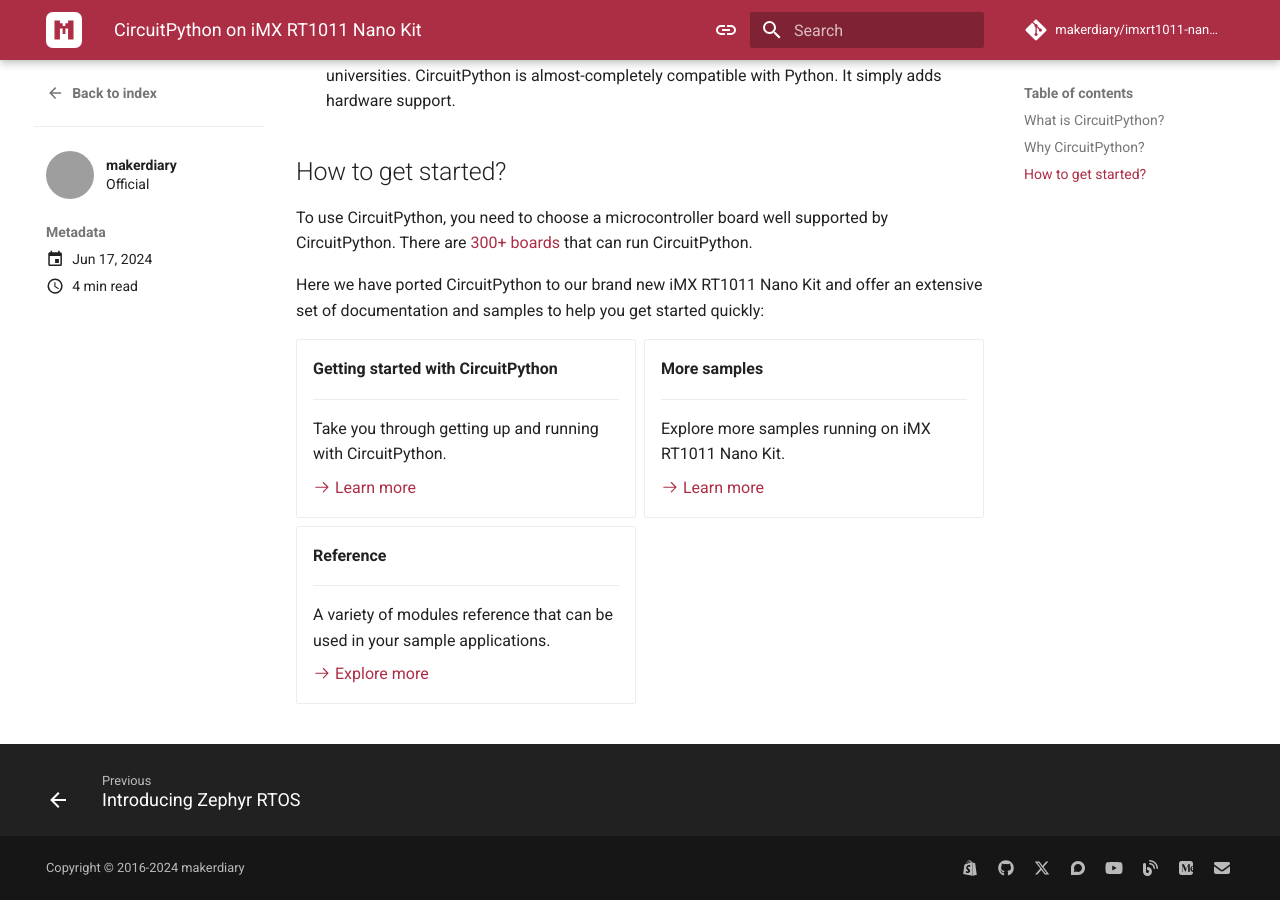
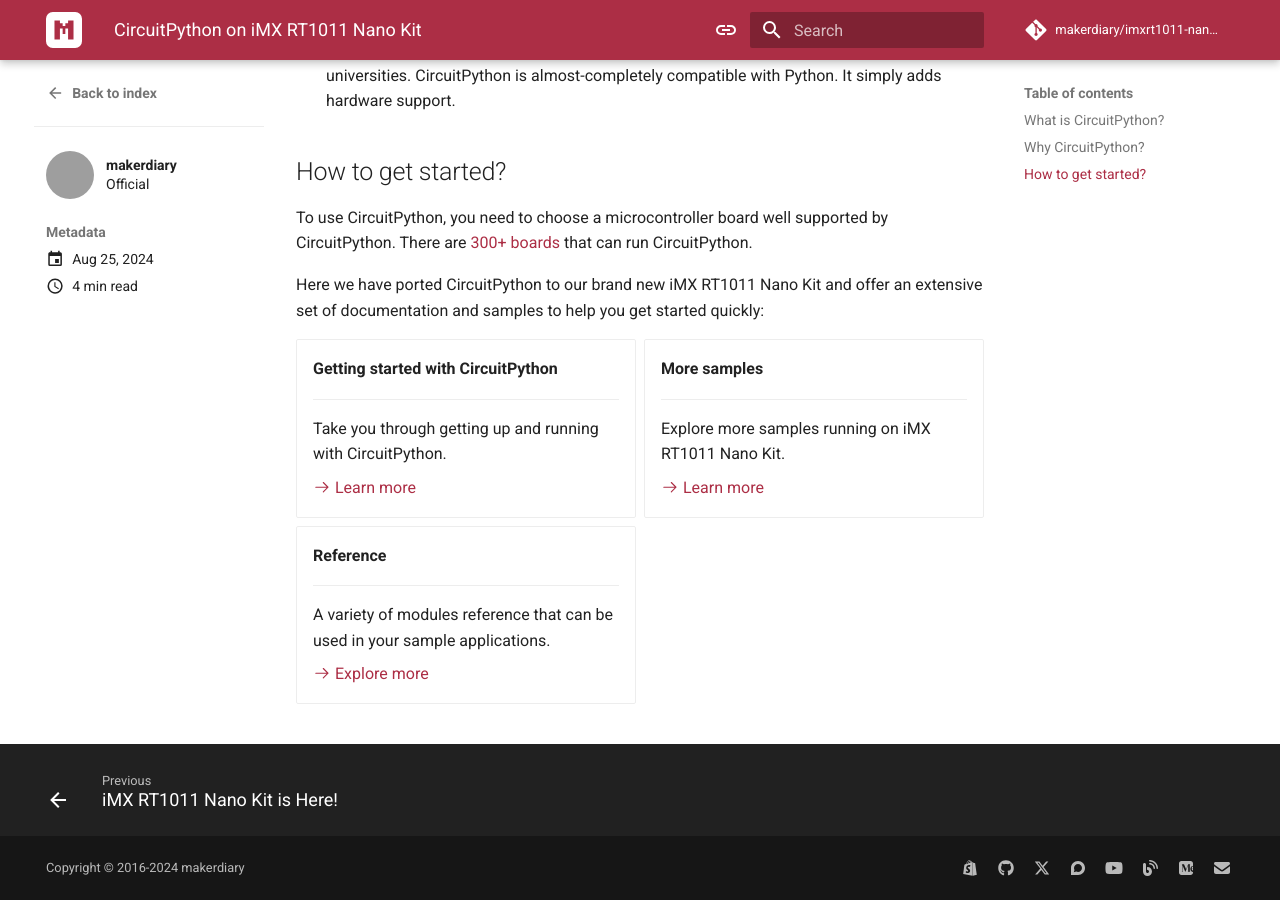
Before and after one commit to makerdiary/imxrt1011-nanokit, an MkDocs documentation site: the page built from docs/blog/posts/circuitpython-on-imx-rt1011-nano-kit/index.md, in a window 1280 px wide and 900 px high, scrolled down 1106 px. Built offline with MkDocs 1.6.1 and Material for MkDocs 9.7.7, drawn with Linux system fonts in a browser that asks for light colours; comment, search, counter and statistics services are not loaded; grey boxes are pictures that could not be loaded.

Commit message:
Updated documentation.
Signed-off-by: Zelin Cai <zelin@makerdiary.com>

```diff
--- a/docs/blog/posts/circuitpython-on-imx-rt1011-nano-kit/index.md
+++ b/docs/blog/posts/circuitpython-on-imx-rt1011-nano-kit/index.md
@@ -1,6 +1,6 @@
 ---
 title: CircuitPython on iMX RT1011 Nano Kit
-date: 2024-06-17
+date: 2024-08-25
 authors:
   - makerdiary
 cover: cover.png
--- a/mkdocs.yml
+++ b/mkdocs.yml
@@ -141,7 +141,7 @@
             simple for rapid prototyping.
           cover: blog/circuitpython-on-imx-rt1011-nano-kit/cover.png
           url: blog/circuitpython-on-imx-rt1011-nano-kit
-          date: 2024-06-17
+          date: 2024-08-25
           readtime: 4
         - title: Introducing Zephyr RTOS
           excerpt: >-
@@ -149,7 +149,7 @@
             operating system.
           cover: blog/introducing-zephyr-rtos/cover.png
           url: blog/introducing-zephyr-rtos
-          date: 2024-06-16
+          date: 2024-08-25
           readtime: 4
         - title: iMX RT1011 Nano Kit is Here!
           excerpt: >-
@@ -157,7 +157,7 @@
             Crossover MCU operating at up to 500 MHz.
           cover: blog/imx-rt1011-nano-kit-is-here/cover.png
           url: blog/imx-rt1011-nano-kit-is-here
-          date: 2024-06-15
+          date: 2024-08-25
           readtime: 5
 # Plugins
 plugins:
--- a/requirements-docs.txt
+++ b/requirements-docs.txt
@@ -1,3 +1,3 @@
-mkdocs-material==9.5.30
+mkdocs-material==9.5.33
 mkdocs-minify-plugin>=0.3
 mkdocs-redirects>=1.0
```
Also changed, not shown: docs/blog/posts/imx-rt1011-nano-kit-is-here/index.md (+1 -1 lines), docs/blog/posts/introducing-zephyr-rtos/index.md (+1 -1 lines).
